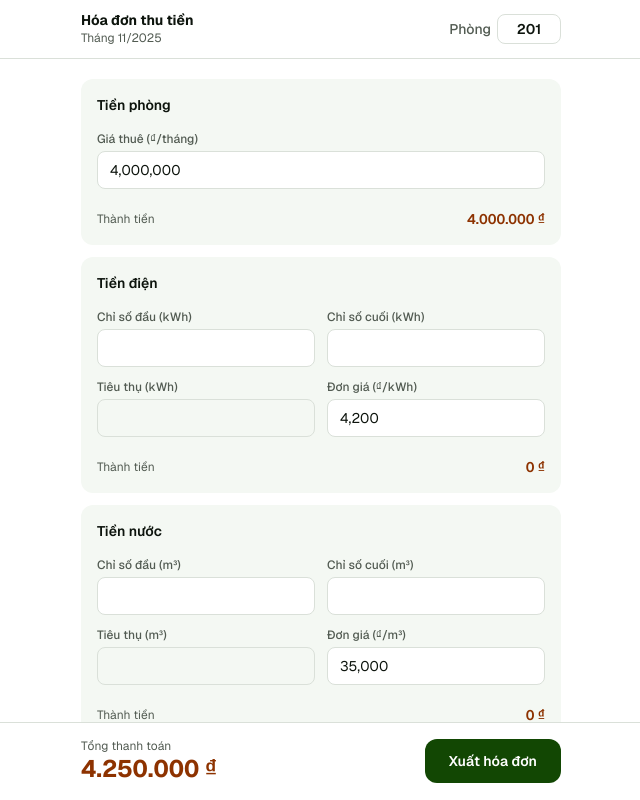
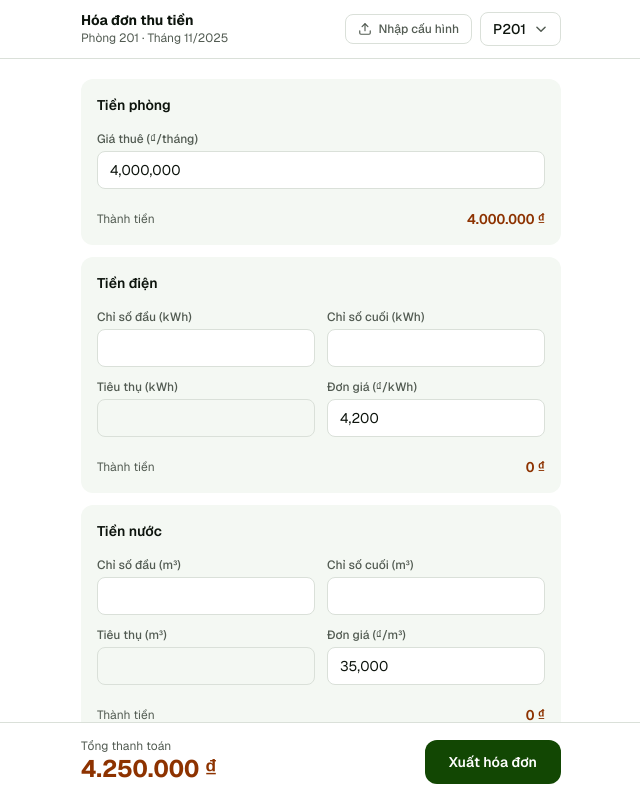
Before and after one commit to pmduc1997/room-bill-calculator, a Next.js app: page / in a window 1280 px wide. Shown: the top 800 px of the page, without its empty margins (319-959 px from the left). Built offline with nearby package versions, Linux system fonts and the light colour scheme.

Commit message:
Revert "update room price"
This reverts commit 753f7daf3888c7b3281288e0a8a458a1962fa03c.

```diff
--- a/app/page.tsx
+++ b/app/page.tsx
@@ -5,17 +5,17 @@ import { useCalculatorStore } from "@/store/useCalculatorStore";
 import {
   ElectricitySection,
   RoomPriceSection,
-  RoomInput,
+  RoomSelect,
   ServiceSection,
   WaterSection,
 } from "@/components/sections";
-// import { ImportButton } from "@/components/ImportButton";
+import { ImportButton } from "@/components/ImportButton";
 
 const fmt = new Intl.NumberFormat("vi-VN");
 
 export default function Page() {
   const router = useRouter();
-  const { calcTotal } = useCalculatorStore();
+  const { currentRoom, calcTotal } = useCalculatorStore();
   const total = calcTotal();
 
   const month = new Date().toLocaleString("en-US", { month: "2-digit" });
@@ -26,23 +26,23 @@ export default function Page() {
       {/* Sticky header */}
       <header className="sticky top-0 z-50 bg-white border-b border-brand-border">
         <div className="mx-auto max-w-lg px-4 py-3 flex items-center justify-between gap-3">
-          <div className="min-w-0 flex-1">
+          <div className="min-w-0">
             <h1 className="text-sm font-bold text-brand-ink leading-tight">
               Hóa đơn thu tiền
             </h1>
             <p className="text-xs text-brand-muted">
-              Tháng {month}/{year}
+              Phòng {currentRoom.id} · Tháng {month}/{year}
             </p>
           </div>
           <div className="flex items-center gap-2 shrink-0">
-            <RoomInput />
-            {/* <ImportButton /> */}
+            <ImportButton />
+            <RoomSelect />
           </div>
         </div>
       </header>
 
       {/* Form body */}
-      <main className="flex-1 mx-auto w-full max-w-lg px-4 py-5 space-y-3 pb-8">
+      <main className="flex-1 mx-auto w-full max-w-lg px-4 py-5 space-y-3 pb-36">
         <RoomPriceSection />
         <ElectricitySection />
         <WaterSection />
--- a/components/ImportButton.tsx
+++ b/components/ImportButton.tsx
@@ -16,10 +16,13 @@ function validateConfig(data: unknown): data is ApartmentConfig {
   if (typeof bank.accountName !== "string") return false;
   if (typeof d.elecPrice !== "number") return false;
   if (typeof d.waterPrice !== "number") return false;
-  if (typeof d.roomPrice !== "number") return false;
   if (typeof d.cleaning !== "number") return false;
   if (typeof d.washing !== "number") return false;
   if (typeof d.internet !== "number") return false;
+  if (!Array.isArray(d.rooms) || d.rooms.length === 0) return false;
+  for (const room of d.rooms) {
+    if (typeof room.id !== "string" || typeof room.price !== "number") return false;
+  }
   return true;
 }
 
--- a/components/sections/RoomSelect.tsx
+++ b/components/sections/RoomSelect.tsx
@@ -1,35 +1,78 @@
 "use client";
 
 import { useCalculatorStore } from "@/store/useCalculatorStore";
-import { DEFAULT_ROOM_ID } from "@/constant";
-import { useEffect, useRef } from "react";
+import { useMemo, useState, useRef, useEffect } from "react";
 
-export function RoomInput() {
-  const { currentRoom, setCurrentRoom } = useCalculatorStore();
-  const initialized = useRef(false);
+export function RoomSelect() {
+  const [open, setOpen] = useState(false);
+  const ref = useRef<HTMLDivElement>(null);
+  const { rooms, currentRoom, setCurrentRoom } = useCalculatorStore();
+
+  const roomIds = useMemo(() => Object.keys(rooms), [rooms]);
+  const selectedId = currentRoom?.id ?? roomIds[0] ?? "201";
 
   useEffect(() => {
-    if (!initialized.current && !currentRoom?.id) {
-      setCurrentRoom(DEFAULT_ROOM_ID);
-      initialized.current = true;
+    function handleClickOutside(e: MouseEvent) {
+      if (ref.current && !ref.current.contains(e.target as Node)) {
+        setOpen(false);
+      }
     }
-  }, []);
+    if (open) document.addEventListener("mousedown", handleClickOutside);
+    return () => document.removeEventListener("mousedown", handleClickOutside);
+  }, [open]);
 
-  const value = currentRoom?.id ?? DEFAULT_ROOM_ID;
+  const handleSelect = (roomId: string) => {
+    setCurrentRoom(roomId);
+    setOpen(false);
+  };
 
   return (
-    <div className="flex items-center gap-1.5">
-      <span className="text-sm text-brand-muted font-medium">Phòng</span>
-      <input
-        type="text"
-        value={value}
-        onChange={(e) => setCurrentRoom(e.target.value)}
-        className="w-16 rounded-lg border border-brand-border bg-white px-2 py-1 text-sm font-semibold text-brand-ink text-center focus:outline-none focus:ring-2 focus:ring-brand-primary/30"
-        placeholder={DEFAULT_ROOM_ID}
-      />
+    <div className="relative" ref={ref}>
+      <button
+        onClick={() => setOpen((o) => !o)}
+        className="flex items-center gap-2 rounded-lg border border-brand-border bg-white px-3 py-1.5 text-sm font-medium text-brand-ink hover:bg-brand-primary-subtle transition-colors focus:outline-none focus:ring-2 focus:ring-brand-primary/30"
+        aria-haspopup="listbox"
+        aria-expanded={open}
+      >
+        P{selectedId}
+        <svg
+          className={`h-3.5 w-3.5 text-brand-muted transition-transform duration-150 ${open ? "rotate-180" : ""}`}
+          viewBox="0 0 24 24"
+          fill="none"
+          stroke="currentColor"
+          strokeWidth="2.5"
+          strokeLinecap="round"
+          strokeLinejoin="round"
+        >
+          <path d="M19 9l-7 7-7-7" />
+        </svg>
+      </button>
+
+      {open && (
+        <div
+          className="absolute right-0 top-full z-50 mt-1 w-36 rounded-xl border border-brand-border bg-white shadow-lg overflow-hidden"
+          role="listbox"
+        >
+          <div className="max-h-64 overflow-y-auto py-1">
+            {roomIds.map((roomId) => (
+              <button
+                key={roomId}
+                role="option"
+                aria-selected={selectedId === roomId}
+                onClick={() => handleSelect(roomId)}
+                className={[
+                  "block w-full text-left px-4 py-2 text-sm transition-colors",
+                  selectedId === roomId
+                    ? "bg-brand-primary text-white font-medium"
+                    : "text-brand-ink hover:bg-brand-primary-subtle",
+                ].join(" ")}
+              >
+                Phòng {roomId}
+              </button>
+            ))}
+          </div>
+        </div>
+      )}
     </div>
   );
 }
-
-// Keep old export name for backward compat
-export { RoomInput as RoomSelect };
--- a/components/sections/index.ts
+++ b/components/sections/index.ts
@@ -3,7 +3,7 @@ import { WaterSection } from "./WaterSection";
 import { ServiceSection } from "./ServiceSection";
 import { TotalSection } from "./TotalSection";
 import { RoomPriceSection } from "./RoomPriceSection";
-import { RoomInput, RoomSelect } from "./RoomSelect";
+import { RoomSelect } from "./RoomSelect";
 
 export {
   ElectricitySection,
@@ -11,6 +11,5 @@ export {
   TotalSection,
   WaterSection,
   RoomPriceSection,
-  RoomInput,
   RoomSelect,
 };
--- a/constant/apartment-info.json
+++ b/constant/apartment-info.json
@@ -6,8 +6,23 @@
   },
   "elecPrice": 4200,
   "waterPrice": 35000,
-  "roomPrice": 4000000,
   "cleaning": 100000,
   "washing": 50000,
-  "internet": 100000
+  "internet": 100000,
+  "rooms": [
+    { "id": "201", "price": 4000000 },
+    { "id": "202", "price": 4000000 },
+    { "id": "203", "price": 4000000 },
+    { "id": "204", "price": 4000000 },
+    { "id": "301", "price": 4000000 },
+    { "id": "302", "price": 4000000 },
+    { "id": "303", "price": 4000000 },
+    { "id": "304", "price": 4000000 },
+    { "id": "401", "price": 4000000 },
+    { "id": "402", "price": 4000000 },
+    { "id": "403", "price": 4000000 },
+    { "id": "404", "price": 4000000 },
+    { "id": "601", "price": 4000000 },
+    { "id": "602", "price": 4000000 }
+  ]
 }
--- a/constant/index.ts
+++ b/constant/index.ts
@@ -8,18 +8,19 @@ export type ApartmentConfig = {
   };
   elecPrice: number;
   waterPrice: number;
-  roomPrice: number;
   cleaning: number;
   washing: number;
   internet: number;
+  rooms: Array<{ id: string; price: number }>;
 };
 
 export const DEFAULT_CONFIG: ApartmentConfig = defaultConfig;
 
-export const DEFAULT_ROOM_ID = "201";
+// Derived constants kept for backward compatibility
+export const ROOM_NUMBERS = defaultConfig.rooms.map((r) => r.id);
 
 export const DEFAULT_ROOM_INFO = {
-  price: defaultConfig.roomPrice,
+  price: defaultConfig.rooms[0]?.price ?? 4000000,
   elec: { start: 0, end: 0, used: 0, price: defaultConfig.elecPrice },
   water: { start: 0, end: 0, used: 0, price: defaultConfig.waterPrice },
   services: {
--- a/store/useCalculatorStore.ts
+++ b/store/useCalculatorStore.ts
@@ -1,4 +1,4 @@
-import { DEFAULT_CONFIG, DEFAULT_ROOM_ID, DEFAULT_ROOM_INFO, type ApartmentConfig } from "@/constant";
+import { DEFAULT_CONFIG, DEFAULT_ROOM_INFO, ROOM_NUMBERS, type ApartmentConfig } from "@/constant";
 import { create } from "zustand";
 import { persist } from "zustand/middleware";
 
@@ -67,31 +67,49 @@ const defaultBankInfo: BankInfo = {
 export const useCalculatorStore = create<State>()(
   persist(
     (set, get) => ({
-      rooms: { DEFAULT_ROOM_ID: createDefaultRoom(DEFAULT_ROOM_ID) },
-      currentRoom: createDefaultRoom(DEFAULT_ROOM_ID),
+      rooms: ROOM_NUMBERS.reduce(
+        (acc, id) => ({ ...acc, [id]: createDefaultRoom(id) }),
+        {} as Record<string, RoomInfo>
+      ),
+      currentRoom: createDefaultRoom(ROOM_NUMBERS[0]),
       bankInfo: defaultBankInfo,
 
       loadConfig: (config: ApartmentConfig) =>
         set((state) => {
-          const updatedRooms: Record<string, RoomInfo> = {};
-          for (const [id, existing] of Object.entries(state.rooms)) {
-            updatedRooms[id] = {
-              ...existing,
-              price: config.roomPrice,
-              elec: { ...existing.elec, price: config.elecPrice },
-              water: { ...existing.water, price: config.waterPrice },
+          const newRooms: Record<string, RoomInfo> = {};
+          for (const roomDef of config.rooms) {
+            const existing = state.rooms[roomDef.id];
+            newRooms[roomDef.id] = {
+              id: roomDef.id,
+              price: roomDef.price,
+              elec: {
+                start: existing?.elec.start ?? 0,
+                end: existing?.elec.end ?? 0,
+                used: existing?.elec.used ?? 0,
+                price: config.elecPrice,
+              },
+              water: {
+                start: existing?.water.start ?? 0,
+                end: existing?.water.end ?? 0,
+                used: existing?.water.used ?? 0,
+                price: config.waterPrice,
+              },
               services: {
-                ...existing.services,
                 cleaning: config.cleaning,
                 washing: config.washing,
                 internet: config.internet,
+                person: existing?.services.person ?? 1,
               },
             };
           }
-          const updatedCurrent = updatedRooms[state.currentRoom.id] ?? state.currentRoom;
+
+          const newCurrentId = newRooms[state.currentRoom.id]
+            ? state.currentRoom.id
+            : config.rooms[0]?.id ?? state.currentRoom.id;
+
           return {
-            rooms: updatedRooms,
-            currentRoom: updatedCurrent,
+            rooms: newRooms,
+            currentRoom: newRooms[newCurrentId] ?? state.currentRoom,
             bankInfo: {
               bankName: config.bank.name,
               accountNumber: config.bank.accountNumber,
@@ -116,7 +134,7 @@ export const useCalculatorStore = create<State>()(
 
       resetRoom: () =>
         set((state) => {
-          const id = state.currentRoom?.id || DEFAULT_ROOM_ID;
+          const id = state.currentRoom?.id || ROOM_NUMBERS[0];
           const defaultRoomData = createDefaultRoom(id);
           return {
             rooms: { ...state.rooms, [id]: defaultRoomData },
@@ -126,7 +144,7 @@ export const useCalculatorStore = create<State>()(
 
       setRoomField: (k, v) =>
         set((state) => {
-          const id = state.currentRoom?.id || DEFAULT_ROOM_ID;
+          const id = state.currentRoom?.id || ROOM_NUMBERS[0];
           const existingRoom = state.rooms[id] || createDefaultRoom(id);
           const room = { ...existingRoom, [k]: v };
           return { rooms: { ...state.rooms, [id]: room }, currentRoom: { ...room } };
@@ -134,7 +152,7 @@ export const useCalculatorStore = create<State>()(
 
       setElecField: (k, v) =>
         set((state) => {
-          const id = state.currentRoom?.id || DEFAULT_ROOM_ID;
+          const id = state.currentRoom?.id || ROOM_NUMBERS[0];
           const existingRoom = state.rooms[id] || createDefaultRoom(id);
           const elec = { ...existingRoom.elec, [k]: v };
           elec.used = Math.max(0, elec.end - elec.start);
@@ -144,7 +162,7 @@ export const useCalculatorStore = create<State>()(
 
       setWaterField: (k, v) =>
         set((state) => {
-          const id = state.currentRoom?.id || DEFAULT_ROOM_ID;
+          const id = state.currentRoom?.id || ROOM_NUMBERS[0];
           const existingRoom = state.rooms[id] || createDefaultRoom(id);
           const water = { ...existingRoom.water, [k]: v };
           water.used = Math.max(0, water.end - water.start);
@@ -154,7 +172,7 @@ export const useCalculatorStore = create<State>()(
 
       setServiceField: (k, v) =>
         set((state) => {
-          const id = state.currentRoom?.id || DEFAULT_ROOM_ID;
+          const id = state.currentRoom?.id || ROOM_NUMBERS[0];
           const existingRoom = state.rooms[id] || createDefaultRoom(id);
           const services = { ...existingRoom.services, [k]: v };
           const updated = { ...existingRoom, services };
```
